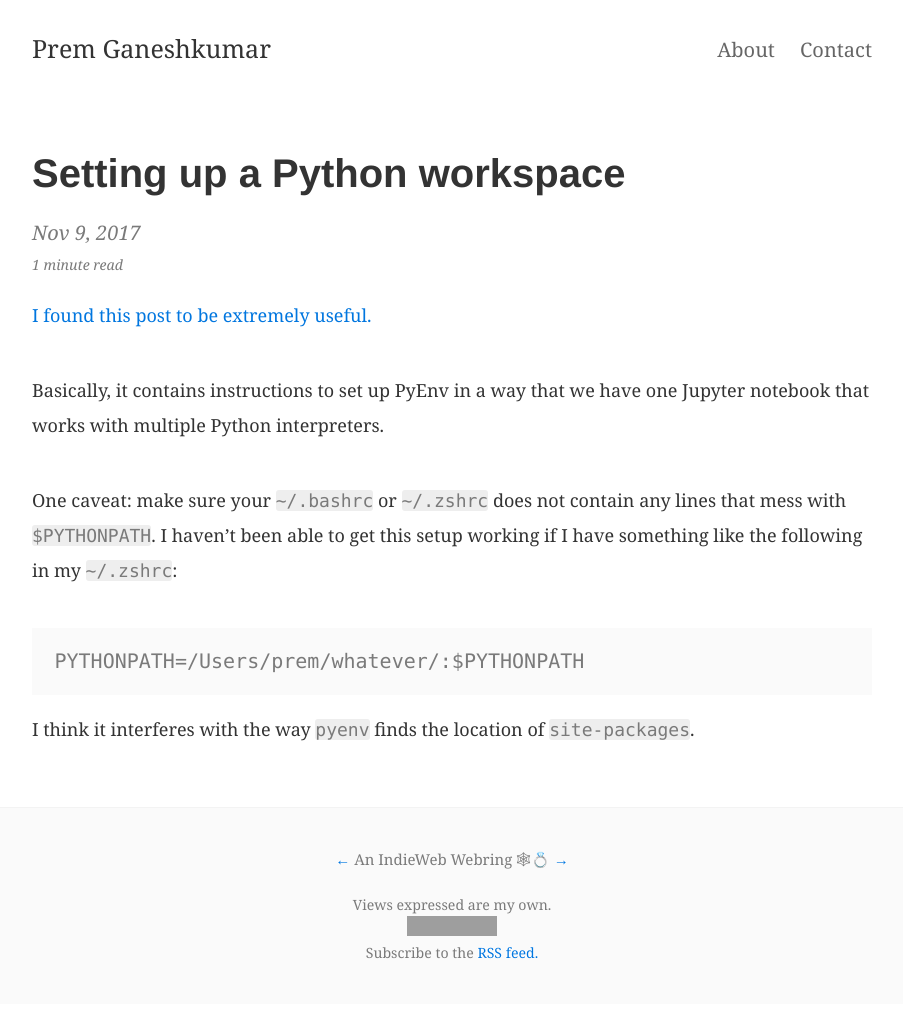
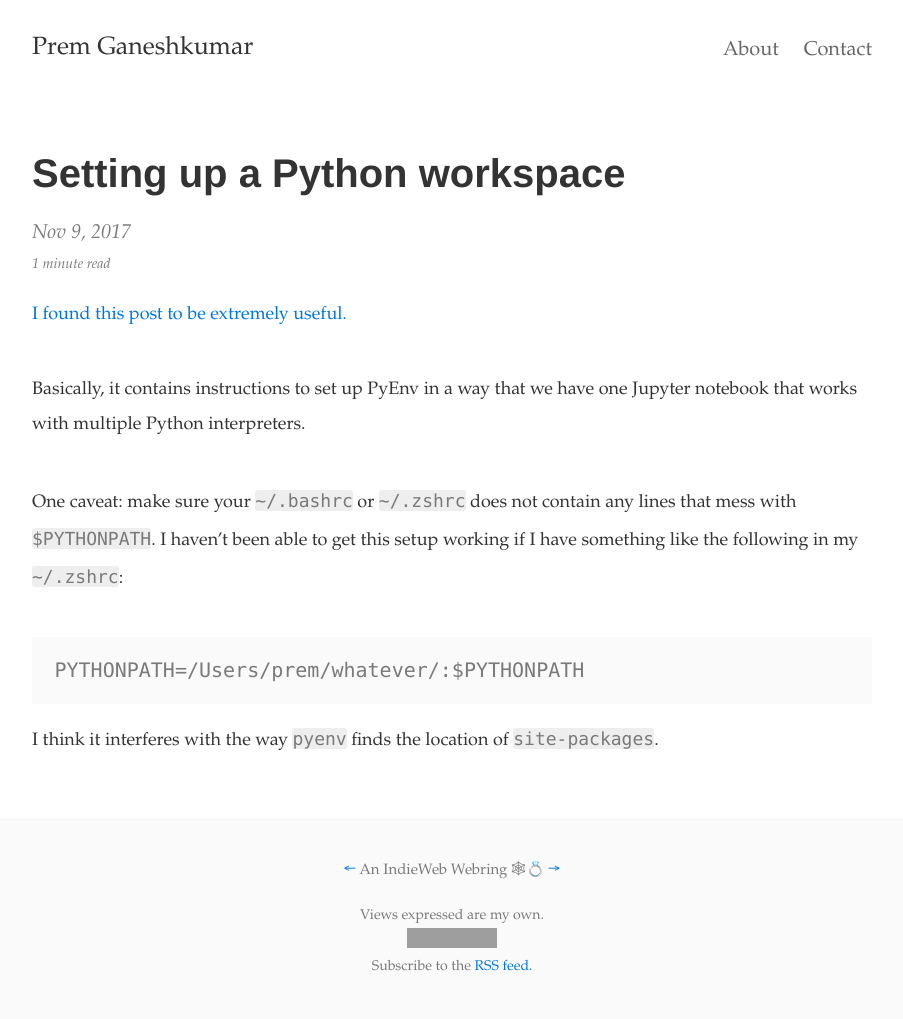
Before and after one commit to premgane/premgane.github.io, a Jekyll site: the page built from _posts/2017-11-02-setting-up-python-workspace.md, in a window 1280 px wide. Shown: the whole page, without its empty margins (188-1091 px from the left). Built offline with Jekyll 4.4.1, drawn with Linux system fonts in a browser that asks for light colours; grey boxes are pictures that could not be loaded.

Commit message:
Update font families

```diff
--- a/_sass/_variables.scss
+++ b/_sass/_variables.scss
@@ -1,12 +1,12 @@
 // Typography
 $base-font-size: 14px !default;
 $bold-font-weight: bold !default;
-$font-family: 'IBM Plex Serif', 'Merriweather', 'PT Serif', Georgia, 'Times New Roman', serif !default;
+$font-family: 'IBM Plex Serif', Palatino, Georgia, serif !default;
 $line-height: 1.5 !default;
 $heading-font-family: 'IBM Plex Sans', 'Helvetica Neue', Helvetica, sans-serif !default;
 $heading-font-weight: 900 !default;
 $heading-line-height: 1.25 !default;
-$monospace-font-family: 'IBM Plex Mono', 'Source Code Pro', Consolas, monospace !default;
+$monospace-font-family: 'IBM Plex Mono', 'Source Code Pro', 'Menlo', monospace !default;
 $h1: 2.0rem !default;
 $h2: 1.5rem !default;
 $h3: 1.25rem !default;
```
